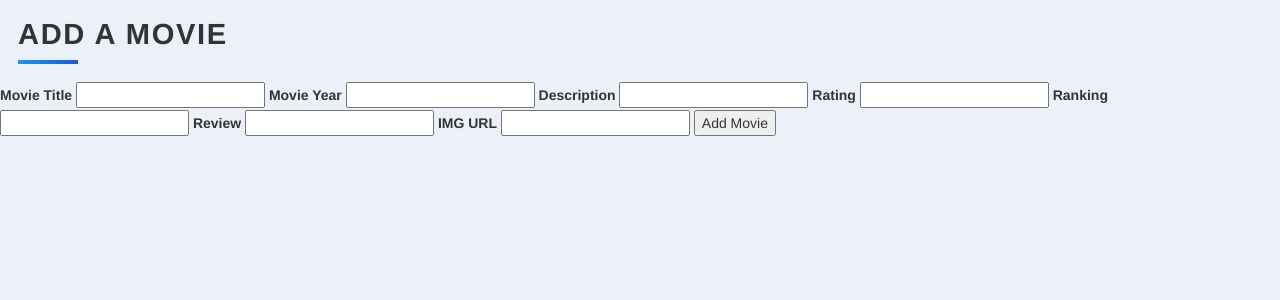
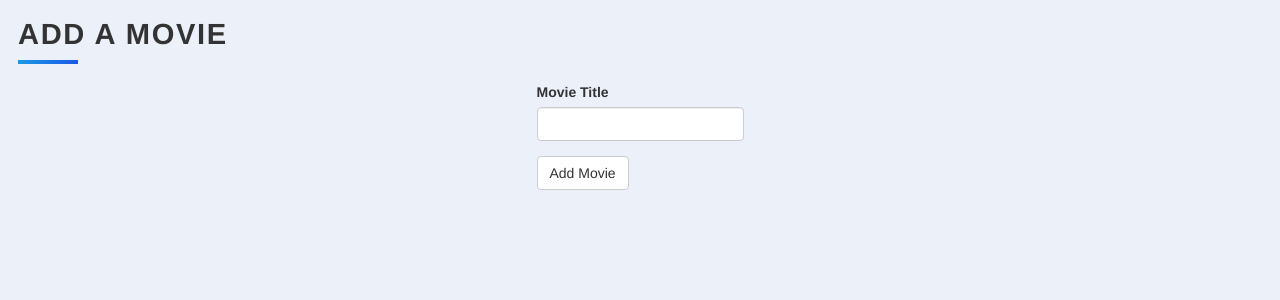
Before and after one commit to Martinrysl/MovieProject-Flask, a Flask app: page /add in a window 1280 px wide. Shown: the top 300 px of the page. Run offline with Flask 2, Linux system fonts and the light colour scheme; some libraries are stand-ins or nearby versions.

Commit message:
WTForms Added

```diff
--- a/main.py
+++ b/main.py
@@ -11,6 +11,7 @@ app = Flask(__name__)
 app.config['SQLALCHEMY_DATABASE_URI'] = "sqlite:////Users\martin\PycharmProjects\Movie_Project/topmovies.db"
 app.config['SQLALCHEMY_TRACK_MODIFICATIONS'] = False
 db = SQLAlchemy(app)
+app.config['SECRET_KEY'] = 'conejomalo'
 KEY = 'fbb315277915128a7e9f0af1e7ac6fdf'
 movies_title = []
 dates = []
@@ -36,6 +37,10 @@ app.app_context().push()
 #db.create_all()
 
 
+class MovieTitle(FlaskForm):
+    title_movie = StringField('Movie Title', validators=[DataRequired()])
+    submit = SubmitField('Add Movie')
+
 @app.route('/', methods=["GET", "POST"])
 def home():
     movies = Movies.query.all()
@@ -44,18 +49,9 @@ def home():
 
 @app.route("/add", methods=["GET", "POST"])
 def add():
-    if request.method == "POST":
-        movies_title.clear()
-        dates.clear()
-        ides.clear()
-        title = request.form['title']
-        year = request.form['year']
-        description = request.form['description']
-        rating = request.form['rating']
-        ranking = request.form['ranking']
-        review = request.form['review']
-        image_url = request.form['image_url']
-        query = title
+    movie = MovieTitle()
+    if movie.validate_on_submit():
+        query = movie.title_movie.data
         API_URL = f"https://api.themoviedb.org/3/search/movie?api_key={KEY}&query={query}"
         response = requests.get(API_URL)
         response_json = response.json()
@@ -72,8 +68,7 @@ def add():
         print(dates)
         print(ides)
         return render_template('select.html', movies=movies_title, dates=dates, final=final, ides=ides, results=results)
-
-    return render_template('add.html')
+    return render_template('add.html', movie=movie)
 
 
 @app.route("/edit", methods=["GET", "POST"])
--- a/templates/add.html
+++ b/templates/add.html
@@ -1,5 +1,5 @@
 {% extends 'bootstrap/base.html' %}
-
+{% import "bootstrap/wtf.html" as wtf %}
 {% block styles %}
   {{ super() }}
   <link rel="stylesheet" href="https://fonts.googleapis.com/css?family=Nunito+Sans:300,400,700">
@@ -12,22 +12,7 @@
 {% block content %}
 <div class="content">
     <h1 class="heading">Add a Movie</h1>
-     <form action="{{ url_for('add') }}" method="POST">
-        <label>Movie Title</label>
-        <input name="title" type="text">
-        <label>Movie Year</label>
-        <input name="year" type="text">
-        <label>Description</label>
-        <input name="description" type="text">
-        <label>Rating</label>
-        <input name="rating" type="text">
-        <label>Ranking</label>
-        <input name="ranking" type="text">
-        <label>Review</label>
-        <input name="review" type="text">
-        <label>IMG URL</label>
-        <input name="image_url" type="text">
-        <button type="submit">Add Movie</button>
-    </form>
+     {{ wtf.quick_form(movie, novalidate=True) }}
+
 </div>
 {% endblock %}
```
